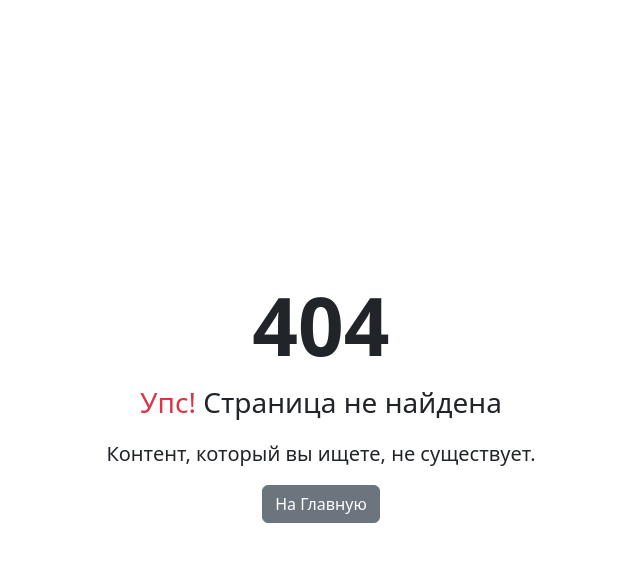
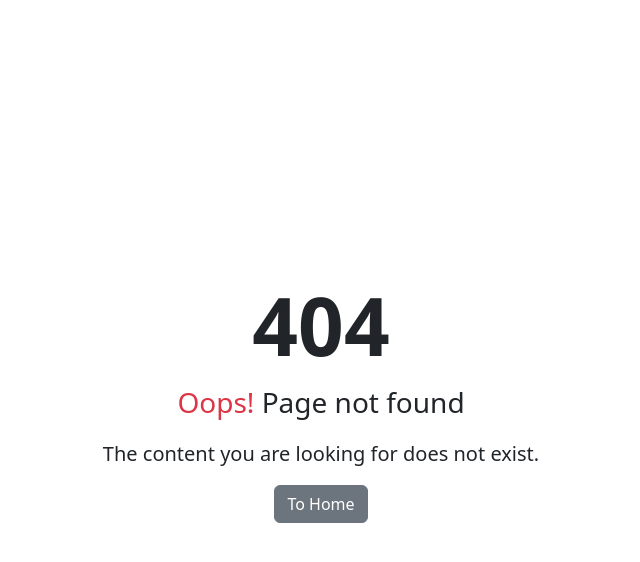
Before and after one commit to MOIS3Y/moodlehack, a Django app: template src/moodlehack/templates/404.html in a window 1280 px wide. Shown: the top 562 px of the page, without its empty margins (319-959 px from the left). Run offline with Django 4.2, Linux system fonts and the light colour scheme; the template is opened without the code that fills it, so the values that code supplies are empty.

Commit message:
feat(i18n): add translations for error pages templates
- Update .po files with Russian translations
- Prepare templates for multilingual support

```diff
--- a/src/moodlehack/templates/404.html
+++ b/src/moodlehack/templates/404.html
@@ -1,10 +1,11 @@
 {% extends 'errors.html' %}
+{% load i18n %}
 {% load static %}
 
-{% block title %} AKVOLABEAN - Страница не найдена {% endblock title %}
+{% block title %}AKVOLABEAN{% translate "- Page not found" %}{% endblock title %}
 
 {% block status_code %}404{% endblock status_code %}
 {% block error_message %}
-<p class="fs-3"> <span class="text-danger">Упс!</span> Страница не найдена</p>
-<p class="lead">Контент, который вы ищете, не существует.</p>
+<p class="fs-3"> <span class="text-danger">{% translate "Oops!" %}</span> {% translate "Page not found" %}</p>
+<p class="lead">{% translate "The content you are looking for does not exist." %}</p>
 {% endblock error_message %}
--- a/src/moodlehack/templates/errors.html
+++ b/src/moodlehack/templates/errors.html
@@ -1,4 +1,5 @@
 {% extends 'base.html' %}
+{% load i18n %}
 {% load static %}
 
 {% block errors_head %}
@@ -10,7 +11,7 @@
   <div class="text-center">
       <h1 class="display-1 fw-bold">{% block status_code %}{% endblock status_code %}</h1>
       {% block error_message %}{% endblock error_message %}
-      <a href="{% url 'answers:index' %}" class="btn btn-secondary">На Главную</a>
+      <a href="{% url 'answers:index' %}" class="btn btn-secondary">{% translate "To Home" %}</a>
   </div>
 </div>
 {% endblock http_errors %}
```
Also changed, not shown: src/moodlehack/locale/ru/LC_MESSAGES/django.po.
